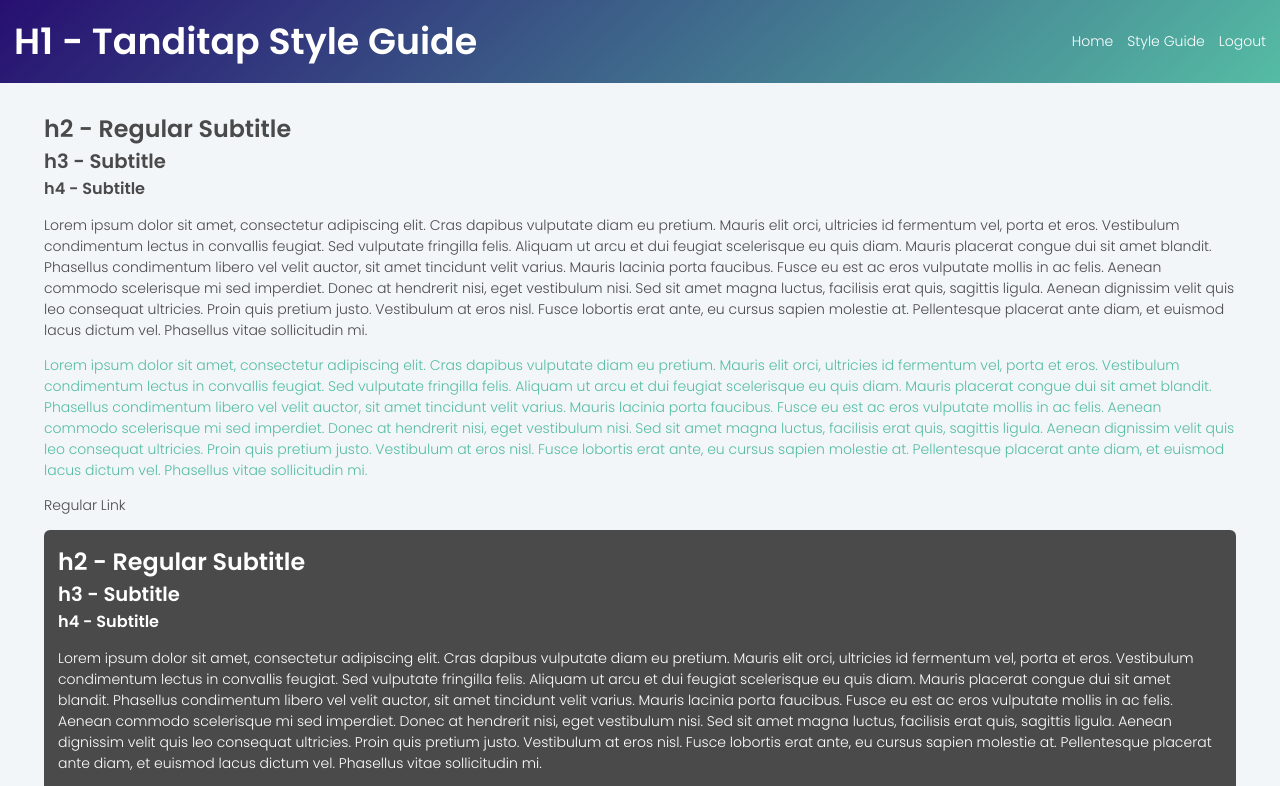
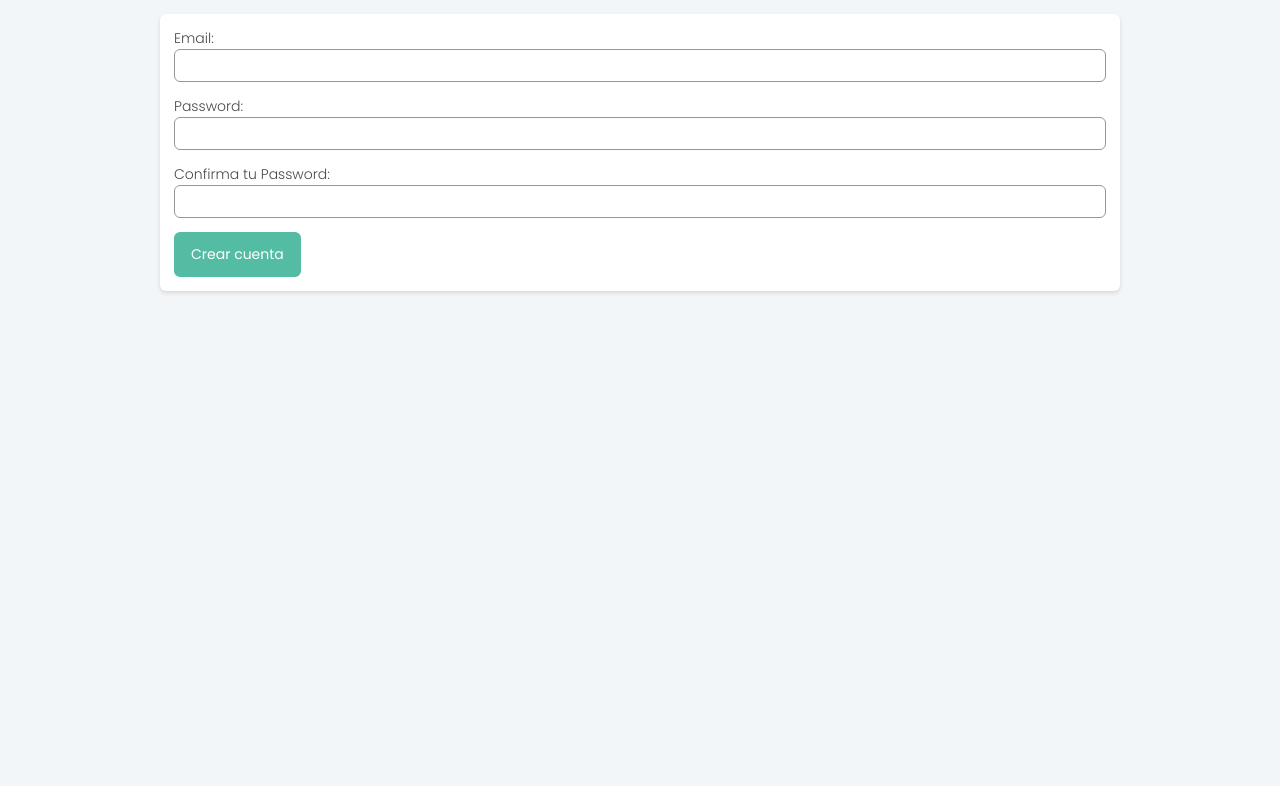
Before and after one commit to supherman/tanditapp, a React (Create React App) app: page /sign_up in a window 1280 px wide. Shown: the top 786 px of the page. Built offline with nearby package versions, Linux system fonts and the light colour scheme; no server answers; what aws-amplify would draw is missing.

Commit message:
Create React user registration

```diff
--- a/src/App.js
+++ b/src/App.js
@@ -6,6 +6,7 @@ import './styles/main.css';
 // Pages
 import Landing from './pages/Landing';
 import SignIn from './pages/SignIn';
+import SignUp from './pages/SignUp';
 import StyleGuide from './pages/StyleGuide';
 
 class App extends Component {
@@ -17,6 +18,7 @@ class App extends Component {
           <PrivateRoute exact path="/style_guide" component={StyleGuide} />
           <PrivateRoute exact path="/something" component={StyleGuide} />
           <Route exact path="/sign_in" component={SignIn} />
+          <Route exact path="/sign_up" component={SignUp} />
           <Route component={StyleGuide} />
         </Switch>
       </Router>
--- a/src/components/UserAuth.js
+++ b/src/components/UserAuth.js
@@ -13,11 +13,35 @@ const UserAuth = {
     });
   },
 
+  signUp(email, password) {
+    return new Promise((resolve, reject) => {
+      Auth.signUp(email, password)
+        .then(() => {
+          resolve('Usuario Creado');
+        })
+        .catch(err => {
+          reject(err.message);
+        });
+    });
+  },
+
   logout() {
     return new Promise(resolve => {
       Auth.signOut().then(() => {
         resolve('signout');
       });
+    });
+  },
+
+  confirmationSignUp(email, confirmationCode) {
+    return new Promise((resolve, reject) => {
+      Auth.confirmSignUp(email, confirmationCode)
+        .then(() => {
+          resolve(true);
+        })
+        .catch(err => {
+          reject(err.message);
+        });
     });
   },
 
--- a/src/pages/SignIn.js
+++ b/src/pages/SignIn.js
@@ -25,6 +25,10 @@ class SignIn extends Component {
     this.setState({
       [event.target.name]: event.target.value,
     });
+  };
+
+  validateForm = () => {
+    return this.state.email.length > 0 && this.state.password.length > 0;
   };
 
   render() {
@@ -58,7 +62,11 @@ class SignIn extends Component {
             type="password"
           />
           {invalidCredentials && <p>Invalid Credentials</p>}
-          <button className="button primary" type="submit">
+          <button
+            disabled={!this.validateForm()}
+            className="button primary"
+            type="submit"
+          >
             Iniciar Sesión
           </button>
         </form>
--- /dev/null
+++ b/src/pages/SignUp.js
@@ -0,0 +1,173 @@
+import React, { Component } from 'react';
+import { Redirect } from 'react-router-dom';
+import UserAuth from '../components/UserAuth';
+
+class SignUp extends Component {
+  state = {
+    email: '',
+    password: '',
+    confirmPassword: '',
+    confirmationCode: '',
+    userCreated: false,
+    newUserError: false,
+    newUserErrorMsg: '',
+    userLogged: false,
+    passwordDontMatch: false,
+  };
+
+  validateForm = () => {
+    return (
+      this.state.email.length > 0 &&
+      this.state.password.length > 0 &&
+      !this.state.passwordDontMatch
+    );
+  };
+
+  validateConfirmationCode = () => {
+    return this.state.confirmationCode.length > 0;
+  };
+
+  handleChange = event => {
+    this.setState({
+      [event.target.name]: event.target.value,
+    });
+  };
+
+  handleSubmit = event => {
+    event.preventDefault();
+    UserAuth.signUp(this.state.email, this.state.password)
+      .then(() => {
+        this.setState({
+          userCreated: true,
+          newUserError: false,
+        });
+      })
+      .catch(err => {
+        this.setState({
+          newUser: null,
+          newUserError: true,
+          newUserErrorMsg: err,
+        });
+      });
+  };
+
+  handleConfirmationSubmit = event => {
+    event.preventDefault();
+    UserAuth.confirmationSignUp(this.state.email, this.state.confirmationCode)
+      .then(() => {
+        this.loginNewUser();
+      })
+      .catch(err => {
+        this.setState({
+          userLogged: false,
+          newUser: null,
+          newUserError: true,
+          newUserErrorMsg: err,
+        });
+      });
+  };
+
+  loginNewUser = () => {
+    UserAuth.authenticate(this.state.email, this.state.password)
+      .then(() => {
+        this.setState({ userLogged: true });
+      })
+      .catch(() => {
+        this.setState({ userLogged: false });
+      });
+  };
+
+  verifyPasswordConfirmation = event => {
+    this.setState({
+      [event.target.name]: event.target.value,
+    });
+
+    this.setState(prevState => ({
+      passwordDontMatch: prevState.password !== prevState.confirmPassword,
+    }));
+  };
+
+  renderConfirmationForm() {
+    return (
+      <form
+        className="panel small-padding white-bg small-margin-top"
+        onSubmit={this.handleConfirmationSubmit}
+      >
+        <input
+          name="confirmationCode"
+          type="text"
+          value={this.state.confirmationCode}
+          onChange={this.handleChange}
+        />
+        <p>Revisa tu correo para obtener tu código de confirmación</p>
+        {this.state.newUserError && <p>{this.state.newUserErrorMsg}</p>}
+        <button
+          disabled={!this.validateConfirmationCode()}
+          className="button primary"
+          type="submit"
+        >
+          Verificar código
+        </button>
+      </form>
+    );
+  }
+
+  renderForm() {
+    return (
+      <form
+        className="panel small-padding white-bg small-margin-top"
+        onSubmit={this.handleSubmit}
+      >
+        <label>Email:</label>
+        <input
+          name="email"
+          value={this.state.email}
+          onChange={this.handleChange}
+          type="text"
+        />
+        <label>Password:</label>
+        <input
+          name="password"
+          value={this.state.password}
+          onChange={this.verifyPasswordConfirmation}
+          type="password"
+        />
+        <label>Confirma tu Password:</label>
+        <input
+          name="confirmPassword"
+          value={this.state.confirmPassword}
+          onChange={this.verifyPasswordConfirmation}
+          type="password"
+        />
+        {this.state.passwordDontMatch && (
+          <p>Confirmación de password no concuerda</p>
+        )}
+        {this.state.newUserError && <p>{this.state.newUserErrorMsg}</p>}
+        <button
+          disabled={!this.validateForm()}
+          className="button primary"
+          type="submit"
+        >
+          Crear cuenta
+        </button>
+      </form>
+    );
+  }
+
+  render() {
+    const { userLogged } = this.state;
+
+    if (userLogged) {
+      return <Redirect to="/style_guide" />;
+    }
+    return (
+      <div className="container margin-auto">
+        {this.state.userCreated
+          ? this.renderConfirmationForm()
+          : this.renderForm()}
+      </div>
+    );
+  }
+}
+
+export default SignUp;
```
